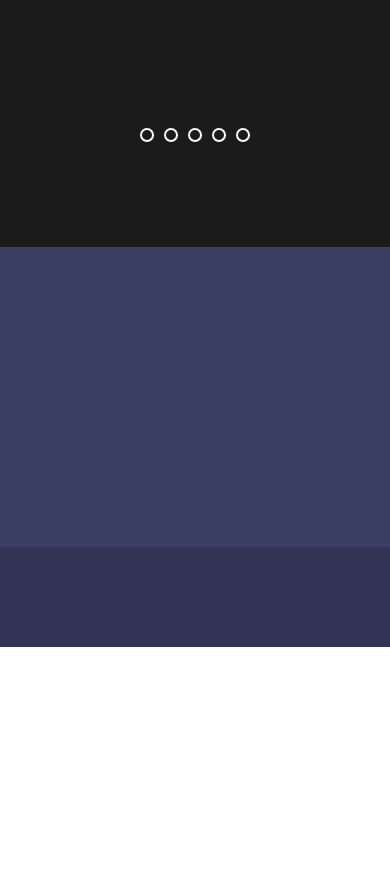
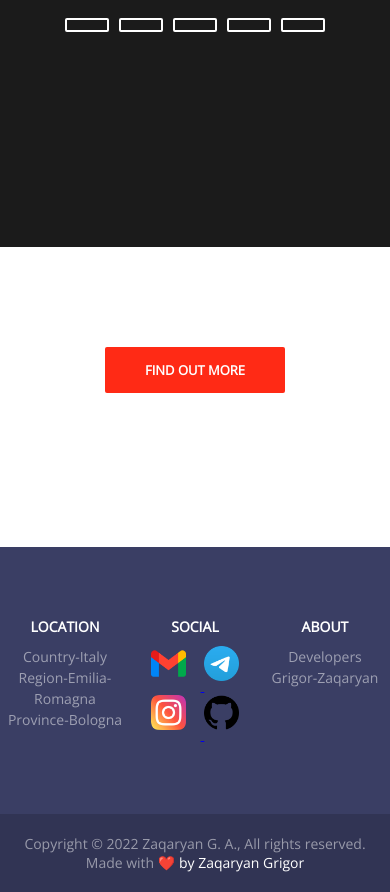
Before and after one commit to Grigor-star/Grig, a plain HTML site: page index.html in a window 390 px wide. Shown: the part 4200-5092 px from the top of the page. Before the commit the page ends 4847 px from the top, so only its background shows below. Drawn offline with nearby package versions, Linux system fonts and the light colour scheme; a web font is replaced by a local one.

Commit message:
Add files via upload

```diff
--- a/index.html
+++ b/index.html
@@ -14,7 +14,7 @@
     <meta charset="UTF-8">
     <title>Grig</title>
     <link rel="stylesheet" href="style.css">
-    <meta name="viewport"         content="width=device-width, initial-scale=1" >
+    <meta name="viewport" content="width=device-width, initial-scale=1" >
 
   <link
     rel="stylesheet" href="https://cdnjs.cloudflare.com/ajax/libs/animate.css/4.1.1/animate.min.css"
@@ -71,7 +71,7 @@
 
           <h1 class="intro__title">WELCOME TO MY BLOG</h1>
 
-     <button class="btn btn--red" href="" type="button">Find Out More</button>
+     <button class="btn btn--red" href="http://t.me/Grigmanager_bot" type="button">Find Out More</button>
      </form>
          </div>
      </div>
@@ -192,19 +192,83 @@
             </div>
     </div>
 </div>
+<!-- More -->
+<div class="more" >
+    <div class="container" >
+        <div class="more_inner" >
+            <div>
+
+            </div>
+            <button class="btn btn--red more-but" href="" type="button">Find Out More</button>
+        </div>
+    </div>
+</div>
 <!-- footer -->
 <div class="footer" >
     <div class="container" >
         <div class="footer_inner" >
+            <div class="footer_block" >
+                <!-- Location -->
+                <div class="footer_title" >
+                    <h4>Location</h4>
+                </div>
+                <address class="footer_address" >
+                <div>Country-Italy</div>
+                <div>Region-Emilia-Romagna</div>
+                <div>Province-Bologna</div>
+                </address>
+            </div>
+            <!-- / Location -->
+            <!-- Social -->
+            <div class="footer_block" >
+                <div class="footer_title" >
+                    <h4>Social</h4>
+                </div>
+                <div class="social" >
+                    <div class="social_item" >
+                        <a href="https://mail.google.com/mail/mu/mp/829/#co">
+                            <img class="social_link" src="social (1).png" width="20px" alt="">
+                        </a>
+                        <a href="https://t.me/+qnBHhdaawjthZmJk">
+                            <img class="social_link" src="social (2).png" width="20px" alt="">
+                        </a>
+                        <a href="https://instagram.com/_.grig_yan._?igshid=YmMyMTA2M2Y=">
+                            <img class="social_link" src="social (3).png" width="20px" alt="">
+                        </a>
+                        <a href="https://github.com/Grigor-star">
+                            <img class="social_link" src="social (4).png" width="20px" alt="">
+                        </a>
+                    </div>
+                </div>
+             </div>
+             <!-- / Social -->
+             <!-- about -->
+             <div class="footer_block" >
+                <div class="footer_title" >
+                    <h4>About</h4>
+                </div>
+                <address class="footer_address" >
+                <div>Developers</div>
+                <div>Grigor-Zaqaryan</div>
 
-        </div>
-    </div>
-</div>
-<!-- copyright -->
-<div class="copyright" >
-    <div class="container" >
+                </address>
+            </div>
+            </div>
+            <!-- / Location -->
+
+
 
     </div>
+     <!-- copyright -->
+        <div class="copyright" >
+          <div class="container" >
+                <div class="copyright_inner" >
+                <div>Copyright © 2022 Zaqaryan G. A., All rights reserved.</div>
+                <div>Made with  <span class="name" > ❤️ by Zaqaryan Grigor</span></div>
+                </div>
+             </div>
+        </div>
+        <!-- / copyright -->
 </div>
 
 <script src="script.js" ></script>
--- a/style.css
+++ b/style.css
@@ -158,7 +158,6 @@ body{
 .btn{
     display: inline-block;
     vertical-align: top;
-
     border: 0;
     border-radius: 2px;
 
@@ -346,9 +345,9 @@ body{
 }
 
 .bar {
-    width: 10px;
+    width: 40px;
     height: 10px;
-    border-radius: 10px;
+    border-radius: 2px;
     border: 2px solid #fff;
     margin: 5px;
     cursor: pointer;
@@ -400,16 +399,85 @@ input[name="r"] {
     margin-left: -80%;
 }
 
-.footer {
+.more {
     width: 100%;
     height: 300px;
+    background-color: white;
+}
+
+.more_inner {
+    display: flex;
+    justify-content: center;
+}
+
+.more-but {
+    margin-top: 100px;
+}
+
+.footer {
+
+
     background-color: #3a3e64;
 }
 
+.footer_inner {
+    display: flex;
+    padding: 70px 0;
+    flex-wrap: wrap;
+
+}
+.footer_block {
+    width: 33.33333%;
+
+    text-align: center;
+
+}
+
+.footer_title {
+    font-size: 14px;
+    margin-bottom: 10px;
+    font-weight: 700;
+    color: #fff;
+    text-transform: uppercase;
+}
+
+.footer_address {
+    font-size: 14px;
+    font-style: normal;
+    line-height: 1.5;
+    color: rgba(255,255,255,.5);
+}
+
+.social_item {
+    margin-left: 15px;
+
+    flex-wrap: wrap;
+}
+
+.social_link {
+
+
+    width: 35px;
+    padding-right: 15px;
+    padding-bottom: 10px;
+}
+
 .copyright {
+    padding: 20px 0;
     width: 100%;
-    height: 100px;
+
     background-color: #313454;
+}
+
+.copyright_inner {
+    text-align: center;
+
+    color: rgba(255,255,255,.5);
+
+}
+
+.name {
+    color: white;
 }
 
 @media screen and (max-width:2560px) {
@@ -436,7 +504,7 @@ input[name="r"] {
         display: block;
         width: 100%;
         height: 365px;
-        background-color: black;
+        background-color: #3a3e64;
         margin-top: 10px;
         position: absolute;
         left: 0;
@@ -507,9 +575,7 @@ input[name="r"] {
         height: 300px;
     }
 
-    .skills {
-        height: 1500px;
-    }
+
 
     .skill__item {
         flex-wrap: wrap;
@@ -565,6 +631,15 @@ input[name="r"] {
 }
 
 @media screen and (max-width:435px){
+
+     .skills {
+        height: 1500px;
+    }
+
+     .navigation {
+         bottom: 210px;
+     }
+
      .slidershow {
         width: 100%;
         height: 250px;
```
Also changed, not shown: social (1).png (added), social (2).png (added), social (3).png (added), social (4).png (added).
